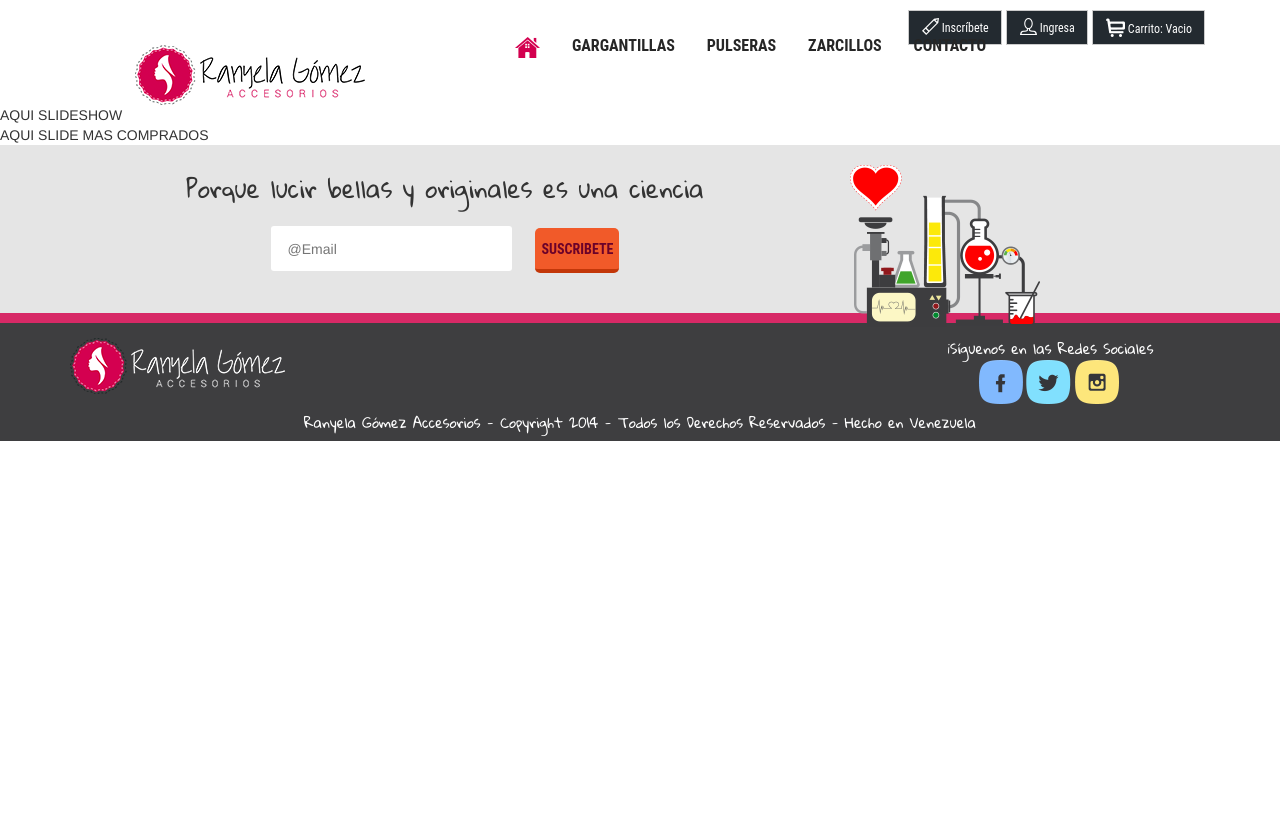
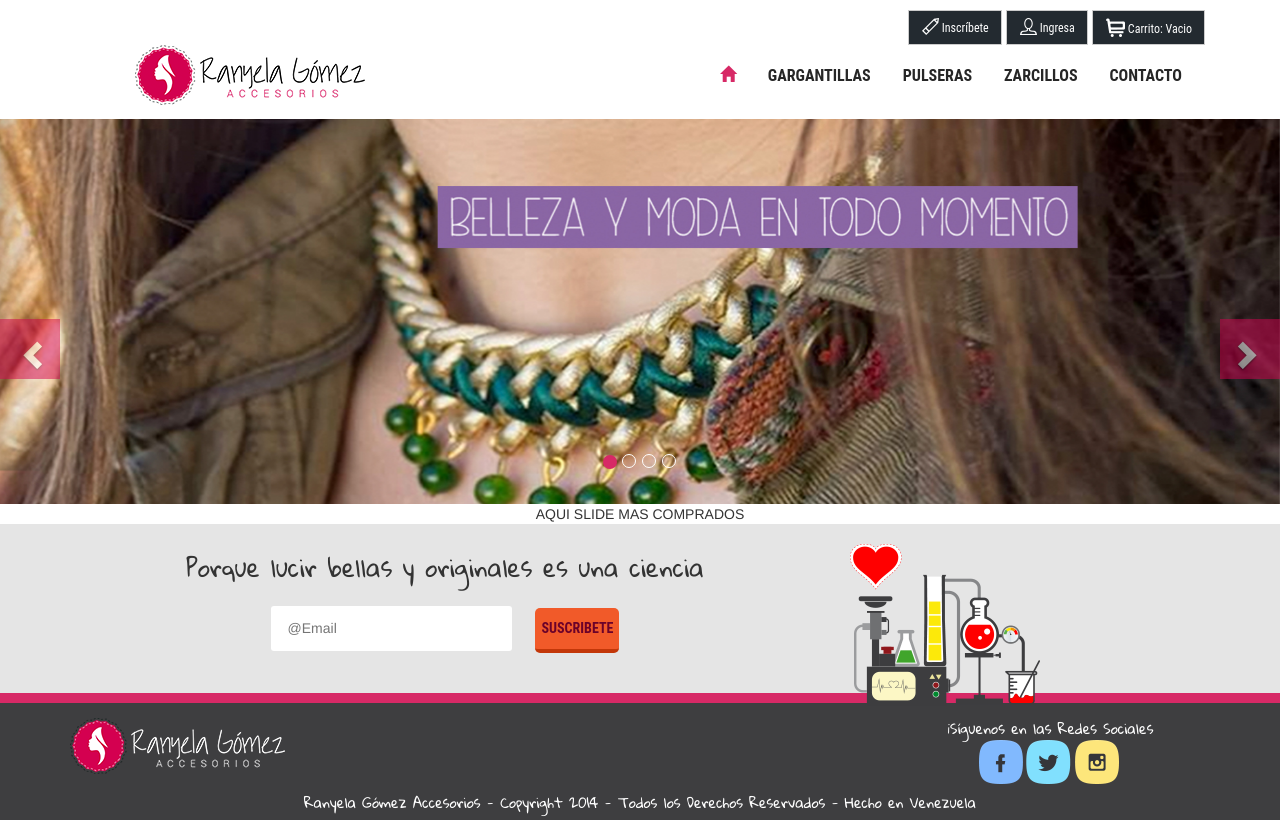
Before and after one commit to 01Comandos/RanyelaGomez-Accesorios, a PHP site: page / in a window 1280 px wide. Before the commit the page ends 441 px from the top, so only its background shows below. Run offline with PHP 8.4, Linux system fonts and the light colour scheme; some libraries are stand-ins or nearby versions.

Commit message:
SlideShow principal terminado
-Slide Principal
-pasadores
-ol

```diff
--- a/css/style.css
+++ b/css/style.css
@@ -51,17 +51,18 @@
     text-align: center;
     margin: 0;
     margin-top: 10px;
+    padding-bottom: 1em;
 }
 
 
 /****** NAVEGACIÓN *******/
-.home-icono{
-    margin-top: 25px;
+.menu-principal{
+    margin-right: 0;
+    margin-top: 30px;
 }
 
-.menu-principal{
-    margin: 0 1em 0 1em;s
-    float: right;
+.menu-principal span{
+    color: #d72966;
 }
 
 .menu-principal li{
@@ -77,7 +78,25 @@
     text-decoration: none;
 }
 
+/* ------ SLIDE PRINCIPAL ------*/
+.carousel-indicators .active{
+    background: #d72966;
+    border: #d72966;
+    width: 1em;
+    height: 1em;
+}
 
+.carousel-indicators li{
+    width: 1em;
+    height: 1em;
+}
+
+#miSlide a{
+    background: #d3004f;
+    width: 3em;
+    height: 3em;
+    margin-top: 10em;
+}
 
 
 /* ------ NEWSLETTER ------*/
--- a/inc/header.php
+++ b/inc/header.php
@@ -36,8 +36,8 @@
             -->
             <div class="col-xs-12 col-sm-12 col-md-8 col-lg-8">
                   <nav>
-                      <ul class="menu-principal">
-                          <li><a href="index.php"><img src="img/home-icono.png" alt=""></a></li>
+                      <ul class="menu-principal pull-right">
+                          <li><a href="index.php"><span class="glyphicon glyphicon-home"></span></a></li>
                           <li><a href="#">GARGANTILLAS</a></li>
                           <li><a href="#">PULSERAS</a></li>
                           <li><a href="#">ZARCILLOS</a></li>
--- a/index.php
+++ b/index.php
@@ -8,6 +8,7 @@
 
     <!-- Bootstrap -->
     <link href="css/bootstrap.min.css" rel="stylesheet">
+    <link rel="stylesheet" href="https://maxcdn.bootstrapcdn.com/bootstrap/3.3.1/css/bootstrap.min.css">
     <link href="css/style.css" rel="stylesheet">
 
     <!-- HTML5 Shim and Respond.js IE8 support of HTML5 elements and media queries -->
@@ -18,12 +19,44 @@
     <![endif]-->
   </head>
   <body>
-    <?php include 'inc/header.php'; ?>
-    <section class="slideshow">
-        AQUI SLIDESHOW
+
+    <header>
+        <?php include 'inc/header.php'; ?>
+    </header>
+
+    <section class="SlideShow_principal">
+        <article id="miSlide" class="carousel slide">
+                <ol class="carousel-indicators">
+                        <li data-target="#miSlide" data-slide-to ="0" class="active"></li>
+                        <li data-target="#miSlide" data-slide-to ="1"></li>
+                        <li data-target="#miSlide" data-slide-to ="2"></li>
+                        <li data-target="#miSlide" data-slide-to ="3"></li>
+                </ol>
+
+                <div class="carousel-inner">
+                        <div class="item active">
+                            <img src="img/slide1.jpg" class="adaptar">
+                        </div>
+                        <div class="item">
+                            <img src="img/slide2.jpg" class="adaptar">
+                        </div>
+                        <div class="item">
+                            <img src="img/slide1.jpg" class="adaptar">
+                        </div>
+                        <div class="item">
+                            <img src="img/slide2.jpg" class="adaptar">
+                        </div>
+                </div>
+
+                <!--
+                    PASADORES
+                -->
+                <a href="#miSlide" class="left carousel-control" data-slide="prev"><span class="glyphicon glyphicon-chevron-left"></span></a>
+                <a href="#miSlide" class="right carousel-control" data-slide="next"><span class="glyphicon glyphicon-chevron-right"></span></a>
+        </article>
     </section>
 
-    <section class="mas-visitados">
+    <section class="mas-visitados text-center">
         AQUI SLIDE MAS COMPRADOS
     </section>
 
--- a/inscribete.php
+++ b/inscribete.php
@@ -113,7 +113,7 @@
                                             </div>
                                         </div>
                                         <div class="col-md-9 contrasena">
-                                            <input type="password" name="password" required="required" id="password1">
+                                            <input type="password" name="password" required="required" id="password1" >
                                             <span>Usa entre 6 y 20 Caracteres</span>
                                         </div>
                                   </div>
```
Also changed, not shown: img/slide1.jpg (added), img/slide2.jpg (added).
